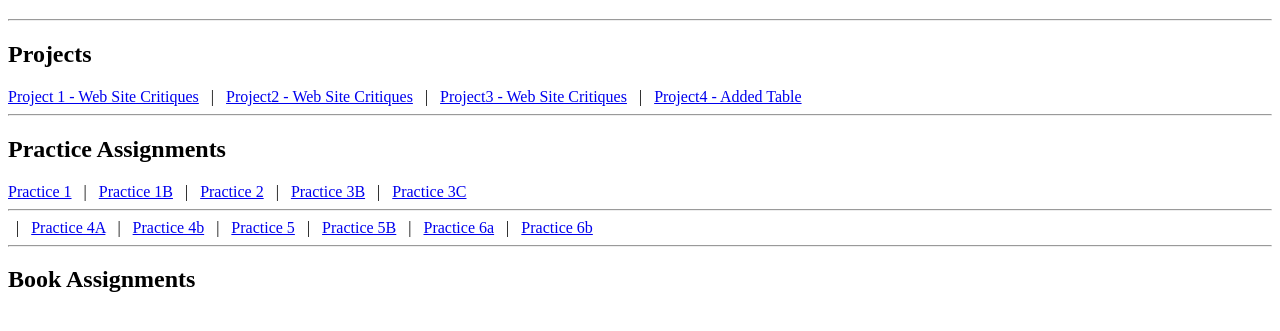
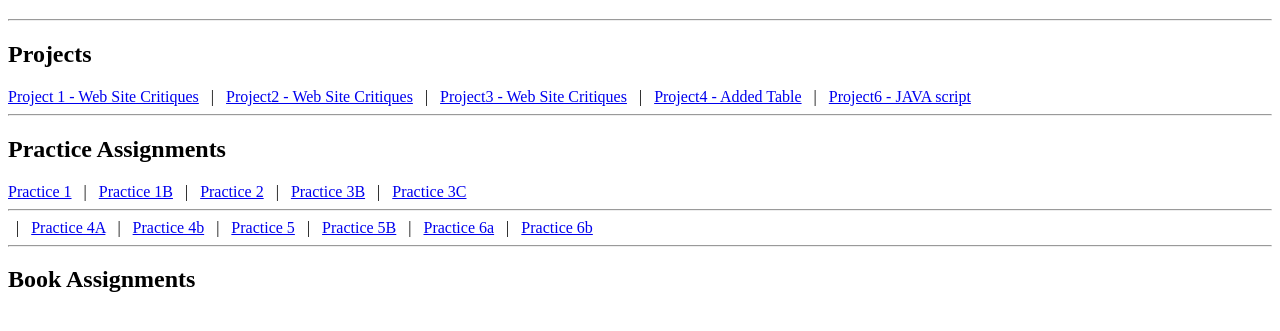
Before and after one commit to Ashergriff/INFO_2420, a plain HTML site: page index.html in a window 1280 px wide. Shown: the part 61-392 px from the top of the page. Drawn offline with Linux system fonts and the light colour scheme.

Commit message:
AG; inital page push

```diff
--- a/index.html
+++ b/index.html
@@ -16,6 +16,9 @@
 <a href="PROECTS/Project3/Index.html">Project3 - Web Site Critiques</a>
 &nbsp;&nbsp;|&nbsp;&nbsp;
 <a href="PROECTS/Project4/Index.html">Project4 - Added  Table</a>
+&nbsp;&nbsp;|&nbsp;&nbsp;
+<a href="PROECTS/Projec6/graphics-1.htm">Project6 - JAVA script</a>
+
 <hr />
 <h2>Practice Assignments</h2>
 <a href="/Spring2016/practice/HTML1/practice1.htm">Practice 1</a>
```
